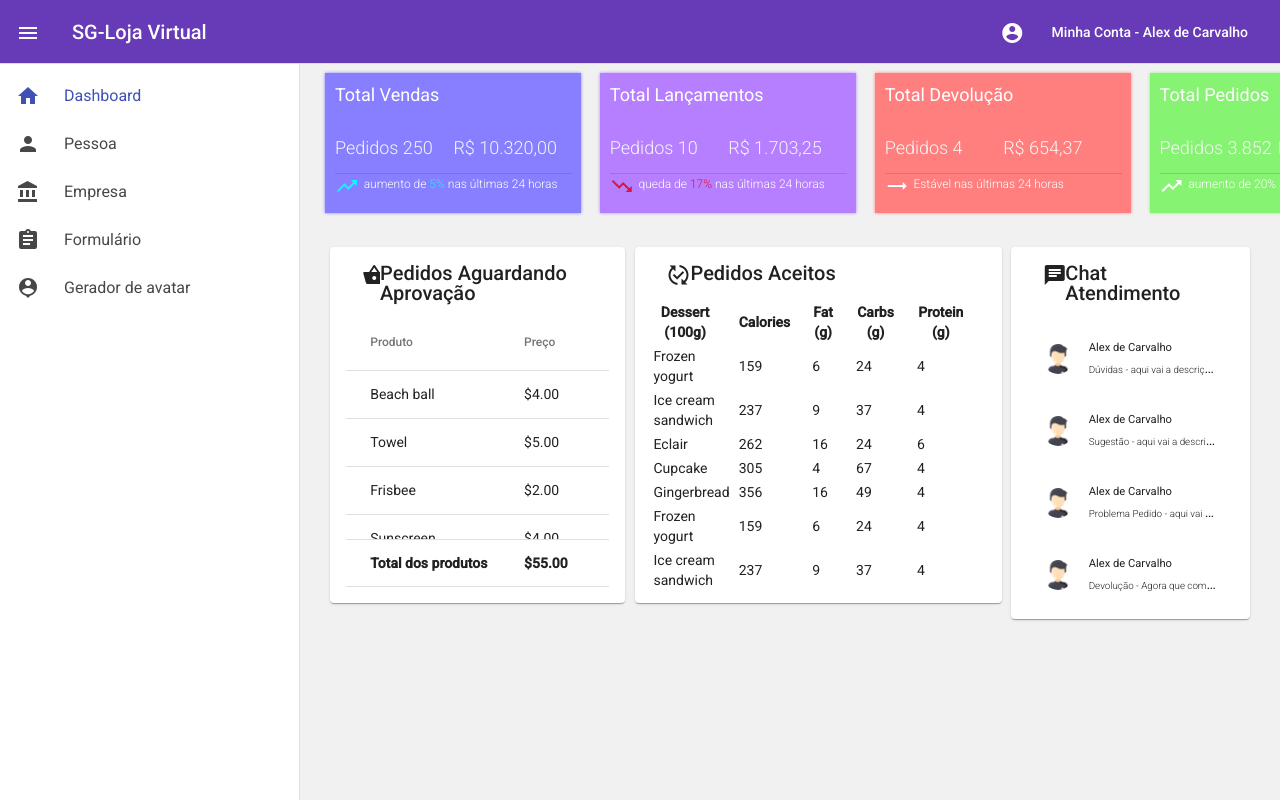
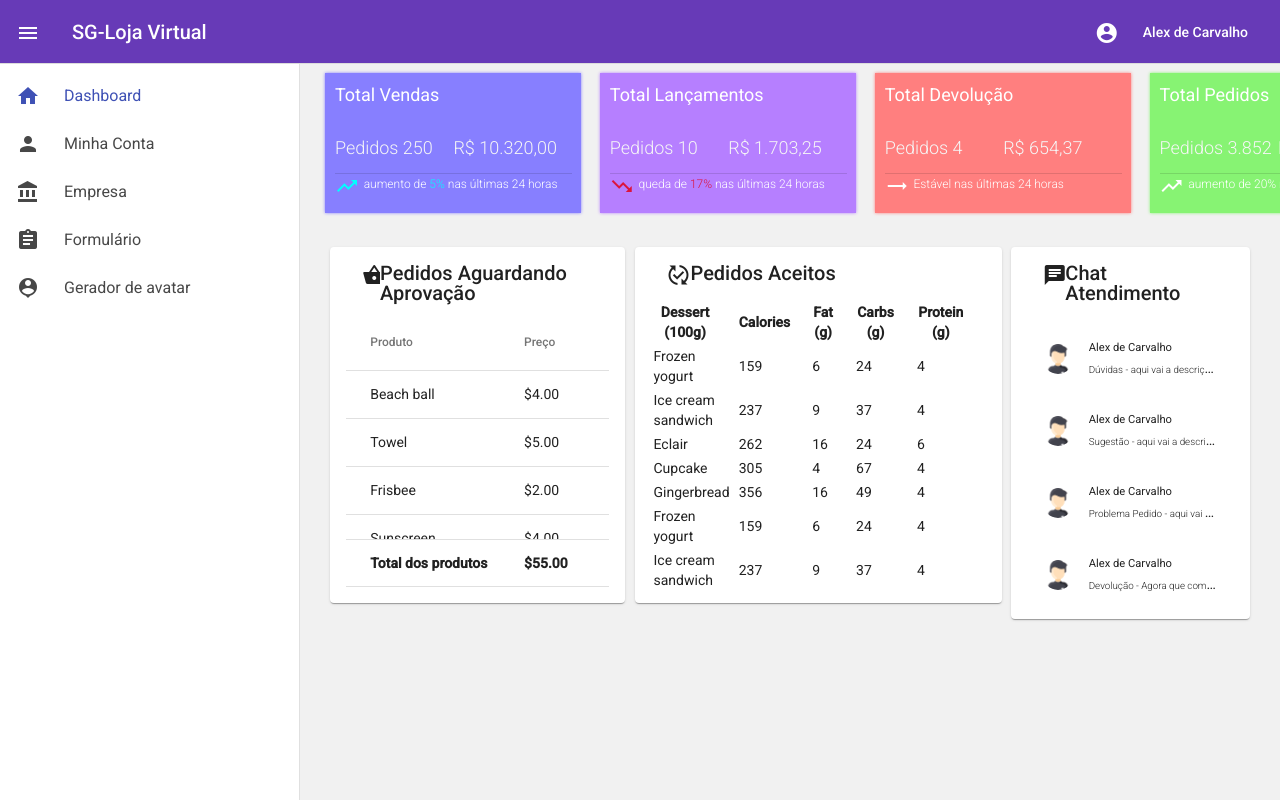
Before and after one commit to leco123/loja-virtual, an Angular app: page /#/admin/dashboard in a window 1280 px wide. Built offline with nearby package versions, Linux system fonts and the light colour scheme.

Commit message:
layout pessoa

```diff
--- a/src/app/modules/pessoa/pessoa.component.html
+++ b/src/app/modules/pessoa/pessoa.component.html
@@ -1,6 +1,6 @@
 <mat-card [formGroup]="form" class="tela">
   <mat-card-header>
-      <mat-card-title>Pessoa</mat-card-title>
+      <mat-card-title>Minha Conta</mat-card-title>
   </mat-card-header>
   <mat-card-content>
       <div fxLayout="column" fxLayoutGap="16px">
--- a/src/app/pages/admin/admin.component.html
+++ b/src/app/pages/admin/admin.component.html
@@ -6,20 +6,20 @@
       <span>SG-Loja Virtual</span>
       <span class="barra-espaco"></span>
       <button mat-button [matMenuTriggerFor]="menu">
-        <mat-icon>account_circle</mat-icon> Minha Conta - Alex de Carvalho
+        <mat-icon>account_circle</mat-icon>Alex de Carvalho
       </button>
       <mat-menu #menu="matMenu">
-        <button mat-menu-item>
-          <mat-icon>dialpad</mat-icon>
-          <span>Redial</span>
-        </button>
-        <button mat-menu-item disabled>
-          <mat-icon>voicemail</mat-icon>
-          <span>Check voice mail</span>
+        <button mat-menu-item [routerLink]="['/admin/pessoa']" routerLinkActive="link-activated">
+          <mat-icon>person</mat-icon>
+          <span>Minha Conta</span>
         </button>
         <button mat-menu-item>
-          <mat-icon>notifications_off</mat-icon>
-          <span>Disable alerts</span>
+          <mat-icon>mail</mat-icon>
+          <span>E-mail</span>
+        </button>
+        <button mat-menu-item>
+          <mat-icon>notifications</mat-icon>
+          <span>Notificações</span>
         </button>
       </mat-menu>
   </mat-toolbar>
@@ -38,7 +38,7 @@
               <mat-list-item>
                   <a matLine class="link" [routerLink]="['/admin/pessoa']" routerLinkActive="link-activated">
                       <mat-icon>person</mat-icon>
-                      <span>Pessoa</span>
+                      <span>Minha Conta</span>
                   </a>
               </mat-list-item>
               <mat-list-item>
```
